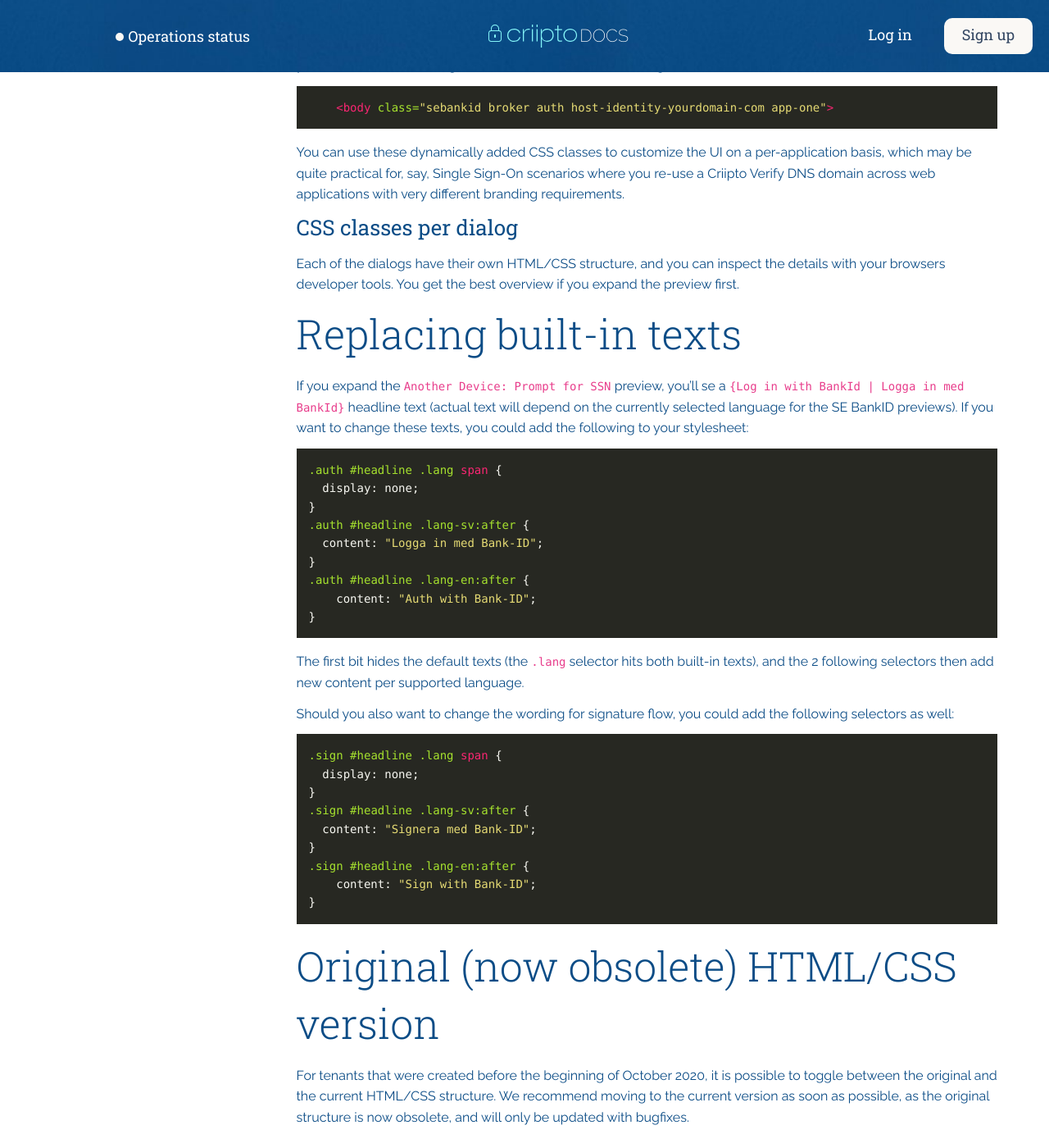
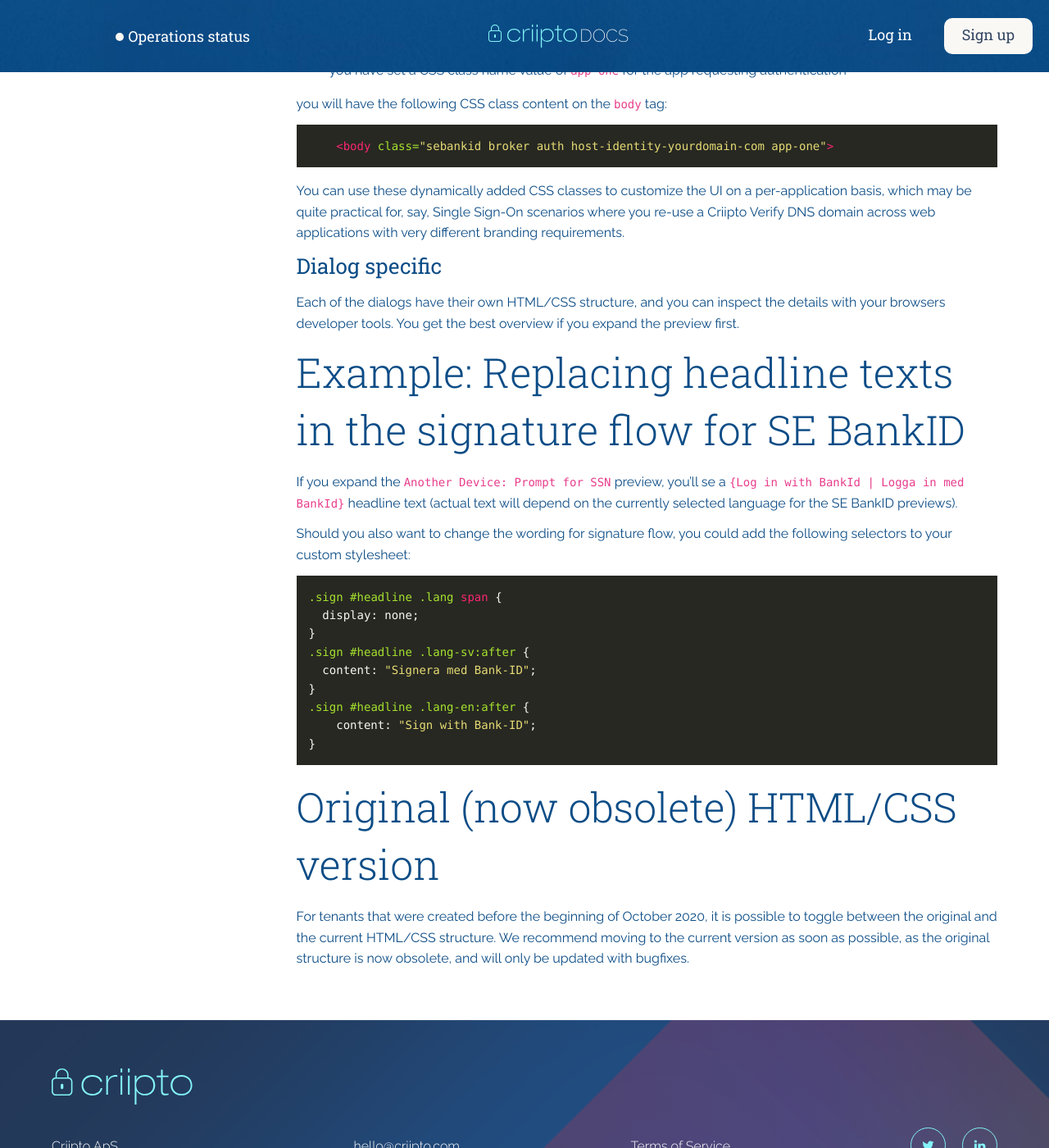
Before and after one commit to criipto/docs-old, a Jekyll site: the page built from how-to/apply-custom-styling.md, in a window 1280 px wide and 1400 px high, scrolled down 4796 px. Shown: the whole window at 82% size. Built offline with Jekyll 4.4.1, drawn with Linux system fonts in a browser that asks for light colours; some web fonts are replaced; some of the changed text lies outside the part shown.

Commit message:
Changed a section to be a specific example on headline words for
SE BankID signatures on another device.

````diff
--- a/how-to/apply-custom-styling.md
+++ b/how-to/apply-custom-styling.md
@@ -143,7 +143,8 @@
 
 TODO: A drawing of our frame-model ?
 
-# Generally available CSS classes
+# CSS classes
+## Generally available
 Each `<body>` element has up to 5 CSS classes attached to it:
 1. Indicator of the e-ID method in use - such as `sebankid`.
 2. Indicator that this is a page from Criipto Verify - `broker`. This makes it possible to target our pages specifically, even if you use the same CSS file for different websites.
@@ -164,26 +165,14 @@
 
 You can use these dynamically added CSS classes to customize the UI on a per-application basis, which may be quite practical for, say, Single Sign-On scenarios where you re-use a Criipto Verify DNS domain across web applications with very different branding requirements.
 
-## CSS classes per dialog
+## Dialog specific
 Each of the dialogs have their own HTML/CSS structure, and you can inspect the details with your browsers developer tools.
 You get the best overview if you expand the preview first.
 
-# Replacing built-in texts
-If you expand the `Another Device: Prompt for SSN` preview, you'll se a `{Log in with BankId | Logga in med BankId}` headline text (actual text will depend on the currently selected language for the SE BankID previews). If you want to change these texts, you could add the following to your stylesheet:
-```css
-.auth #headline .lang span {
-  display: none;
-}
-.auth #headline .lang-sv:after {
-  content: "Logga in med Bank-ID";
-}
-.auth #headline .lang-en:after {
-    content: "Auth with Bank-ID";
-}
-```
-The first bit hides the default texts (the `.lang` selector hits both built-in texts), and the 2 following selectors then add new content per supported language.
+# Example: Replacing headline texts in the signature flow for SE BankID
+If you expand the `Another Device: Prompt for SSN` preview, you'll se a `{Log in with BankId | Logga in med BankId}` headline text (actual text will depend on the currently selected language for the SE BankID previews).
 
-Should you also want to change the wording for signature flow, you could add the following selectors as well:
+Should you also want to change the wording for signature flow, you could add the following selectors to your custom stylesheet:
 ```css
 .sign #headline .lang span {
   display: none;
````
